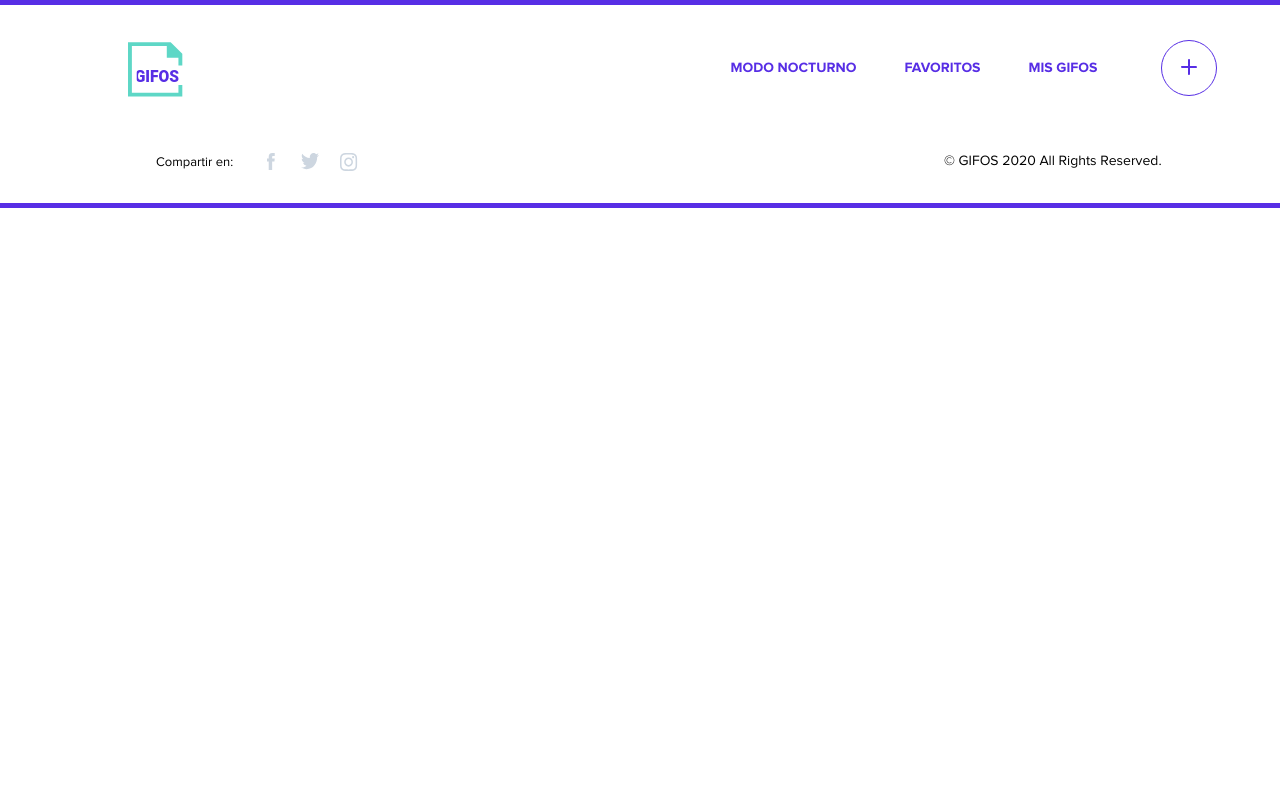
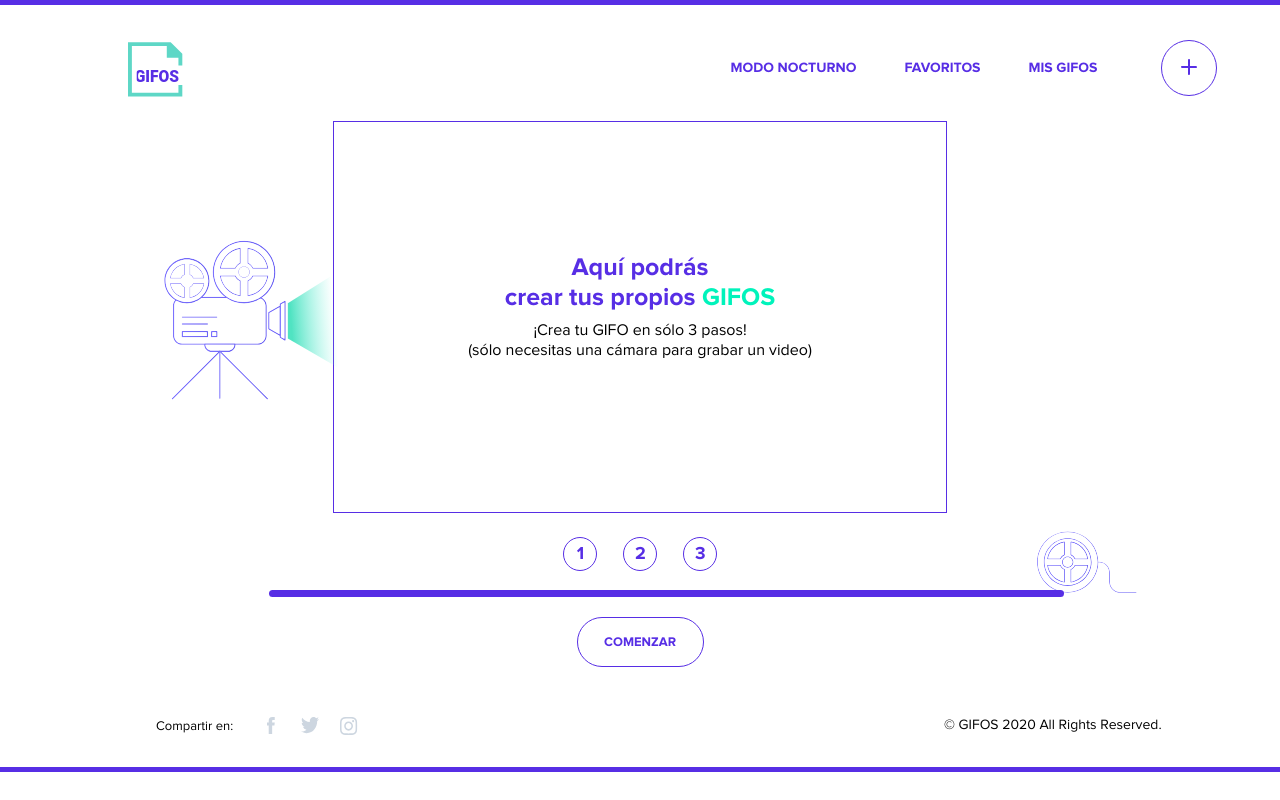
Before and after one commit to rost929/Proyecto-GIFOS, a plain HTML site: page Creacion.html in a window 1280 px wide. Drawn offline with Linux system fonts and the light colour scheme.

Commit message:
Avance 26/07/2020 7:00 pm

```diff
--- a/Creacion.html
+++ b/Creacion.html
@@ -7,6 +7,7 @@
     <title>Crear Mi Gif</title>
     <link rel="stylesheet" href="./Styles/header.css">
     <link rel="stylesheet" href="./Styles/footer.css">
+    <link rel="stylesheet" href="./Styles/creacion-Style.css">
 </head>
 
 <body>
@@ -29,6 +30,31 @@
             </ul>
         </nav>
     </header>
+    <section class="crearGIFO">
+        <img src="./assets/camara.svg" alt="Camara" class="camara">
+        <img src="./assets/element-luz-camara.svg" alt="Luz camara" class="luzCamara">
+        <img src="./assets/pelicula.svg" alt="Cinta" class="imgCinta">
+        <div class="boxScreen">
+            <h2 class="tituloCrear">Aquí podrás <span class="saltoLinea">-</span> crear tus propios <span id="Gifos">GIFOS</span></h2>
+            <p class="descripcion">¡Crea tu GIFO en sólo 3 pasos! <span class="saltoLinea">-</span> (sólo necesitas una cámara para grabar un video)</p>
+        </div>
+        <div class="boxPasos">
+            <div class="boxPaso">
+                <span class="paso">1</span>
+            </div>
+            <div class="boxPaso">
+                <span class="paso">2</span>
+            </div>
+            <div class="boxPaso">
+                <span class="paso">3</span>
+            </div>
+        </div>
+        <span id="barraInferior"></span>
+        <div class="boxBtnVerMas">
+            <button class="btnComenzar">comenzar</button>
+        </div>
+    </section>
+
     <footer>
         <p class="textoCompartir">Compartir en:</p>
         <div class="boxIconosRedes">
--- a/Styles/Trending.scss
+++ b/Styles/Trending.scss
@@ -41,12 +41,10 @@
     z-index: 4;
 }
 
-
-/*
 .gif:hover {
-    //pacity: 0.2;
-    //background-color: #572EE5;
-}*/
+    opacity: 0.2;
+    background-color: #572EE5;
+}
 
 .cardGIF {
     position: relative;
--- /dev/null
+++ b/Styles/creacion-Style.scss
@@ -0,0 +1,112 @@
+.crearGIFO {
+    text-align: center;
+}
+
+.camara,
+.luzCamara,
+.imgCinta {
+    position: absolute;
+}
+
+.camara {
+    width: 160px;
+    height: 160px;
+    top: 240px;
+    left: 145px
+}
+
+.luzCamara {
+    top: 267px;
+    left: 275px;
+    width: 91px;
+    height: 110px;
+    // background-image: linear-gradient(267deg, rgba(136, 243, 226, 0.00) 22%, #50E3C2 100%);
+}
+
+.boxScreen {
+    border: 1px solid #572EE5;
+    width: 47.8%;
+    height: 390px;
+    margin-top: 18px;
+    margin-left: auto;
+    margin-right: auto;
+}
+
+.saltoLinea {
+    font-size: 0;
+    display: block;
+}
+
+.tituloCrear {
+    font-size: 25px;
+    color: #572EE5;
+    font-family: 'ProximaNova-Bold';
+    line-height: 15px;
+    margin-top: 138px;
+}
+
+#Gifos {
+    color: #00F3BB;
+}
+
+.descripcion {
+    margin-top: 20px;
+    font-size: 16px;
+    font-family: 'ProximaNova-Regular';
+    line-height: 10px;
+}
+
+.boxPasos {
+    display: flex;
+    margin-top: 24px;
+    margin-left: 43%;
+}
+
+.boxPaso {
+    display: flex;
+    align-items: center;
+    justify-content: center;
+    width: 32px;
+    height: 32px;
+    border: 1px solid #572EE5;
+    border-radius: 30px;
+    margin-left: 13px;
+    margin-right: 13px;
+}
+
+.paso {
+    font-size: 18px;
+    color: #572EE5;
+    font-family: 'ProximaNova-Bold';
+}
+
+.imgCinta {
+    top: 517px;
+    left: 81%;
+    width: 100px;
+    height: 90px;
+}
+
+#barraInferior {
+    position: absolute;
+    left: 21%;
+    margin-top: 19px;
+    background: #572EE5;
+    font-size: 2px;
+    width: 795px;
+    border-radius: 30px;
+    height: 6.5px;
+}
+
+.btnComenzar {
+    margin-top: 46px;
+    text-transform: uppercase;
+    font-family: 'ProximaNova-Bold';
+    font-size: 13px;
+    color: #572EE5;
+    border-radius: 25px;
+    border: 1px solid #572EE5;
+    background: white;
+    width: 127px;
+    height: 50px;
+}
```
Also changed, not shown: Styles/IconStyles.scss (+10 -0 lines), index.html (+1 -1 lines), Styles/IconStyles.css, Styles/Trending.css, Styles/creacion-Style.css (added), 3 other files.
